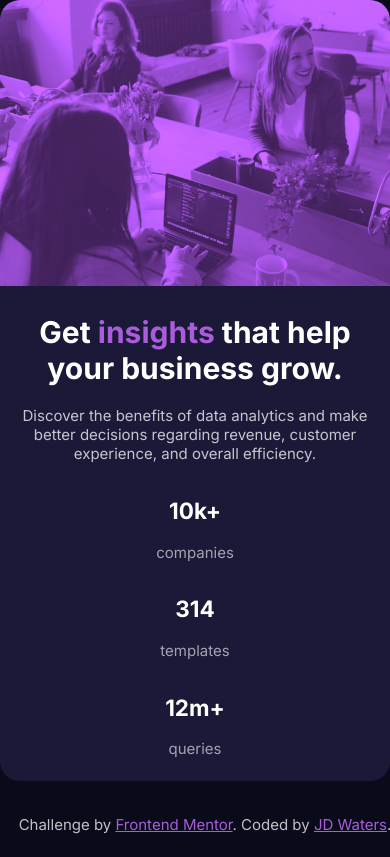
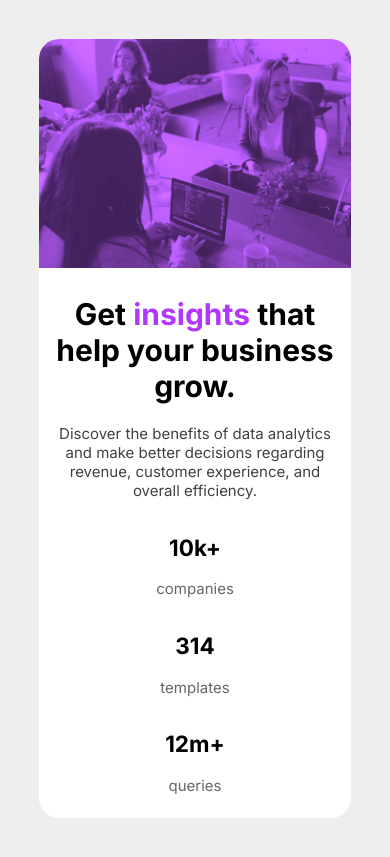
Before and after one commit to justwaters/stats_preview_card, a plain HTML site: page index.html in a window 390 px wide. Drawn offline with Linux system fonts and the light colour scheme.

Commit message:
Added media query for theme selection

```diff
--- a/index.html
+++ b/index.html
@@ -25,7 +25,7 @@
 				<img src="images/image-header-desktop.jpg" />
 				<div id="content">
 					<div id="ad">
-						<h1>Get <a>insights</a> that help your business grow.</h1>
+						<h1>Get <span>insights</span> that help your business grow.</h1>
 						<p id="description">
 							Discover the benefits of data analytics and make better decisions
 							regarding revenue, customer experience, and overall efficiency.
@@ -49,13 +49,6 @@
 			</div>
 		</main>
 
-		<footer>
-			<div class="attribution">
-				Challenge by
-				<a href="https://www.frontendmentor.io?ref=challenge" target="_blank"
-					>Frontend Mentor</a
-				>. Coded by <a href="github.com/justwaters">JD Waters</a>.
-			</div>
-		</footer>
+		<script href="script.js"></script>
 	</body>
 </html>
--- a/style.css
+++ b/style.css
@@ -1,13 +1,13 @@
 body {
 	font-size: 15px;
 	font-family: "Inter", "Lexend Deca";
-	background-color: hsl(233, 47%, 7%);
-	padding: 0%;
+	background-color: #090b1a;
+	padding: 10%;
 	margin: 0%;
 }
 
 .card {
-	background-color: hsl(244, 38%, 16%);
+	background-color: #1b1938;
 	border-radius: 20px;
 	margin: auto auto;
 	overflow: hidden;
@@ -28,38 +28,30 @@ img {
 	padding: 20px;
 }
 
-a {
-	color: hsl(277, 64%, 61%);
+span {
+	color: #aa5cdb;
 }
 
 #description {
-	color: hsla(0, 0%, 100%, 0.75);
+	color: #ffffffbf;
 }
 
 #stats {
 	display: grid;
-	grid-template-columns: 1fr 1fr 1fr;
+	grid-template-columns: repeat(3, 1fr);
+	grid-gap: 10px;
 }
 
 #column p {
-	color: hsla(0, 0%, 100%, 0.6);
+	color: #ffffff99;
 }
 
 h1,
 h2 {
-	color: hsl(0, 0%, 100%);
+	color: #ffffff;
 }
 
-footer {
-	padding: 10px;
-	text-align: center;
-	color: hsla(0, 0%, 100%, 0.75);
-	position: fixed;
-	bottom: 0;
-	width: 100%;
-}
-
-@media only screen and (max-width: 550px) {
+@media only screen and (max-width: 600px) {
 	body {
 		text-align: center;
 	}
@@ -71,9 +63,32 @@ footer {
 	}
 	#stats {
 		grid-template-columns: 1fr;
+		grid-gap: 0px;
 	}
 	#content {
 		padding: 2vw;
 		grid-row-start: 2;
 	}
 }
+
+@media (prefers-color-scheme: light) {
+	body {
+		background-color: #eeeeee;
+	}
+	.card {
+		background-color: #ffffff;
+	}
+	span {
+		color: #b338ff;
+	}
+	#column p {
+		color: #00000099;
+	}
+	#description {
+		color: #000000bf;
+	}
+	h1,
+	h2 {
+		color: #000000;
+	}
+}
```
